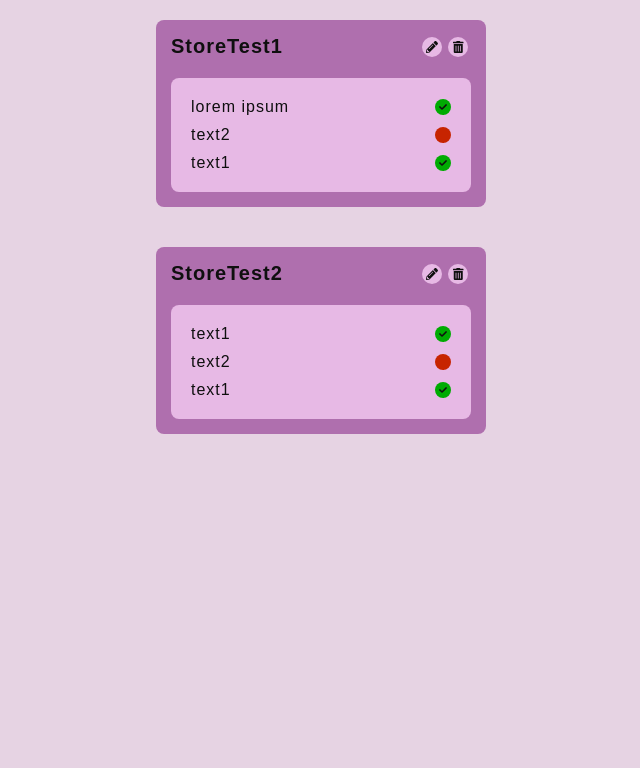
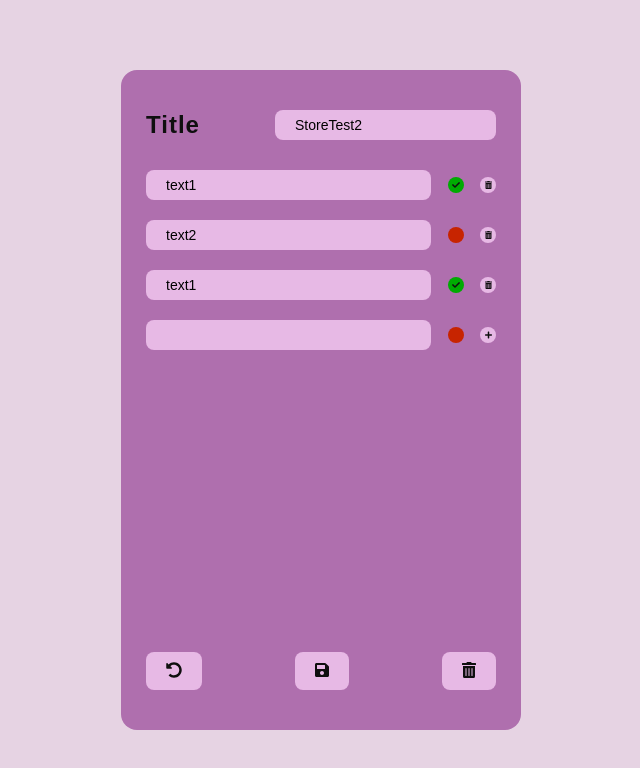
Before and after one commit to ReidenXerx/NoteMakerApp, a Vue app: page /#/edit/1 in a window 1280 px wide. Before the commit this address led to /#/. Shown: the top 768 px of the page, without its empty margins (319-959 px from the left). Built offline with nearby package versions, Linux system fonts and the light colour scheme.

Commit message:
added note creation, fixed reactivity bug in list editing

```diff
--- a/src/views/EditNoteLayout.vue
+++ b/src/views/EditNoteLayout.vue
@@ -16,7 +16,7 @@
             >
               <div v-if="item.isChecked"><i class="fas fa-check"></i></div>
             </div>
-            <div class="circle tech-button" @click="removetodo(id)">
+            <div class="circle tech-button" @click="removeTodo(id)">
               <i class="fas fa-trash-alt"></i>
             </div>
         </div>
@@ -29,30 +29,26 @@
           >
             <div v-if="todoBuf.isChecked"><i class="fas fa-check"></i></div>
           </div>
-          <div class="circle tech-button" @click="addtodo">
+          <div class="circle tech-button" @click="addTodo">
             <i class="fas fa-plus"></i>
           </div>
         </div>
+
       </div>
 
-      <div class="wrap">
-        <div class="button" @click="trytogoback" ><h2>Back</h2></div>
-        <div class="button" @click="savenote" ><h2>Save</h2></div>
+      <div class="wrap end"> <!-- buttons array -->
+        <div class="button" @click="enabledialog(0)" ><i class="fas fa-undo-alt"></i></div>
+        <div class="button" @click="saveNote" ><i class="fas fa-save"></i></div>
+        <div class="button" @click="enabledialog(1)" ><i class="fas fa-trash-alt"></i></div>
       </div>
 
     </div>
 
-    <Dialog
-      :dialogText="dialog[0].text"
-      :isActive="dialog[0].isActive"
-      v-on:confirm-dialog="goback"
-      v-on:reject-dialog="undo" />
-
-    <!-- <Dialog
-      :dialogText="dialog[0].text"
-      :isActive="dialog[0].isActive"
-      v-on:confirm-dialog="goback"
-      v-on:reject-dialog="undo" /> -->
+    <Dialog v-for="(d, i) of dialog"
+      :dialogText="d.text"
+      :isActive="d.isActive"
+      v-on:confirm-dialog="confirmDialog(i)"
+      v-on:reject-dialog="closeAllDialogs" />
 
   </div>
 
@@ -67,50 +63,67 @@ export default {
   computed: {
     noteid() {
       return this.$route.params.id
-    },
-    note() {
-      let buf = this.$store.getters.getNotesDataId(this.noteid)
-      return Object.assign({}, buf, {
-        name: buf.name,
-        todos: JSON.parse(JSON.stringify(buf.todos))
-      })
     }
   },
   components: {
     Dialog
   },
+  created() { // copying selected for editing note in note var
+    let buf = this.$store.getters.getNotesDataId(this.noteid)
+    this.note = Object.assign({}, buf, {
+      name: buf.name,
+      todos: JSON.parse(JSON.stringify(buf.todos))
+    })
+  },
   data() {
     return {
+      note: {},
       todoBuf: { text: '' , isChecked: false },
       dialog: [
         { text: 'Are you sure you want to go back? Any unsaved changes will be lost!', isActive: false },
-        { text: 'Are you sure you want to save changes?', isActive: false }
+        { text: 'Are you sure you want to delete this note?', isActive: false }
       ]
     }
   },
   methods: {
-    trytogoback: function() {
-      this.dialog[0].isActive = true
+    enabledialog: function(id) {
+      this.dialog[id].isActive = true
     },
-    removetodo: function(index) {
+    removeTodo: function(index) {
       this.note.todos.splice(index, 1)
     },
-    addtodo: function() {
+    addTodo: function() {
       this.note.todos.push(Object.assign({}, this.todoBuf))
       this.todoBuf.text = ''
       this.todoBuf.isChecked = false
     },
-    goback: function() {
+    goBack: function() {
       this.$router.push('/')
     },
-    undo: function() {
+    closeAllDialogs: function() {
       this.dialog.forEach(dialog => {
         dialog.isActive = false
       })
     },
-    savenote: function() {
+    saveNote: function() {
       this.$store.commit('editNote', [this.note, this.noteid])
-      let test = this.$store.getters.getNotesData
+    },
+    deleteNote: function() {
+      this.$store.commit('removeNote', this.noteid)
+      this.closeAllDialogs
+      this.$router.push('/')
+    },
+    confirmDialog: function(id) { // function that invoked when dialog confirms
+      switch (id) {
+        case 0:
+          this.goBack()
+          break
+        case 1:
+          this.deleteNote()
+          break
+        default:
+          this.closeAllDialogs()
+      }
     }
   }
 }
@@ -121,10 +134,7 @@ export default {
   @import "@/scss/variables.scss";
 
   .layout {
-    display: flex;
     justify-content: center;
-    align-items: center;
-    background: $purple-white;
     width: 100vw;
     height: 100vh;
 
@@ -171,6 +181,11 @@ export default {
     margin: 10px 0;
   }
 
+  .end {
+    margin-top: auto;
+    margin-bottom: 10px;
+  }
+
   .checkbox {
     background: $red;
   }
--- a/src/views/MainLayout.vue
+++ b/src/views/MainLayout.vue
@@ -1,16 +1,19 @@
 <template>
   <div class="layout">
+
     <Note v-for="(note, index) in notes"
     :noteName="note.name"
     :todos="note.todos"
     :index="index"
-    v-on:remove-note="trytoremove" />
+    v-on:remove-note="tryToRemove" />
+
+    <div class="button" @click="createNote"><i class="fas fa-plus"></i></div>
 
     <Dialog
       :dialogText="dialog.text"
       :isActive="dialog.isActive"
-      v-on:confirm-dialog="removenote"
-      v-on:reject-dialog="undoremoving" />
+      v-on:confirm-dialog="removeNote"
+      v-on:reject-dialog="undoRemoving" />
   </div>
 </template>
 
@@ -30,17 +33,22 @@ export default {
     Note, Dialog
   },
   methods: {
-    trytoremove: function(index) {
+    tryToRemove: function(index) {
       this.dialog.isActive = true
-      this.dialog.text = "Are you sure you want to remove '" + notes[index].name + "' note?"
+      this.dialog.text = "Are you sure you want to remove '" + this.notes[index].name + "' note?"
       this.dialog.index = index
     },
-    removenote: function() {
+    removeNote: function() {
       this.$store.commit('removeNote', this.dialog.index)
       this.dialog.isActive = false
     },
-    undoremoving: function() {
+    undoRemoving: function() {
       this.dialog.isActive = false
+    },
+    createNote: function() {
+      const index = this.notes.length
+      this.$store.commit('addEmptyNote')
+      this.$router.push('/edit/'+index)
     }
   },
   data() {
@@ -54,3 +62,16 @@ export default {
   }
 }
 </script>
+
+<style lang="scss" scoped>
+
+  @import "@/scss/variables.scss";
+
+  .button {
+    background: $main-color;
+
+    &:hover {
+      background: $orange;
+    }
+  }
+</style>
--- a/src/vuex/index.js
+++ b/src/vuex/index.js
@@ -29,6 +29,12 @@ mutations: {
   addNote (state, note) {
     state.notesData.push(note)
   },
+  addEmptyNote (state) {
+    state.notesData.push({
+      name: '',
+      todos: []
+    })
+  },
   editNote (state, args) {
     // args[0] - note, arga[1] - noteid
     Object.assign(state.notesData[args[1]], args[0], {
```
